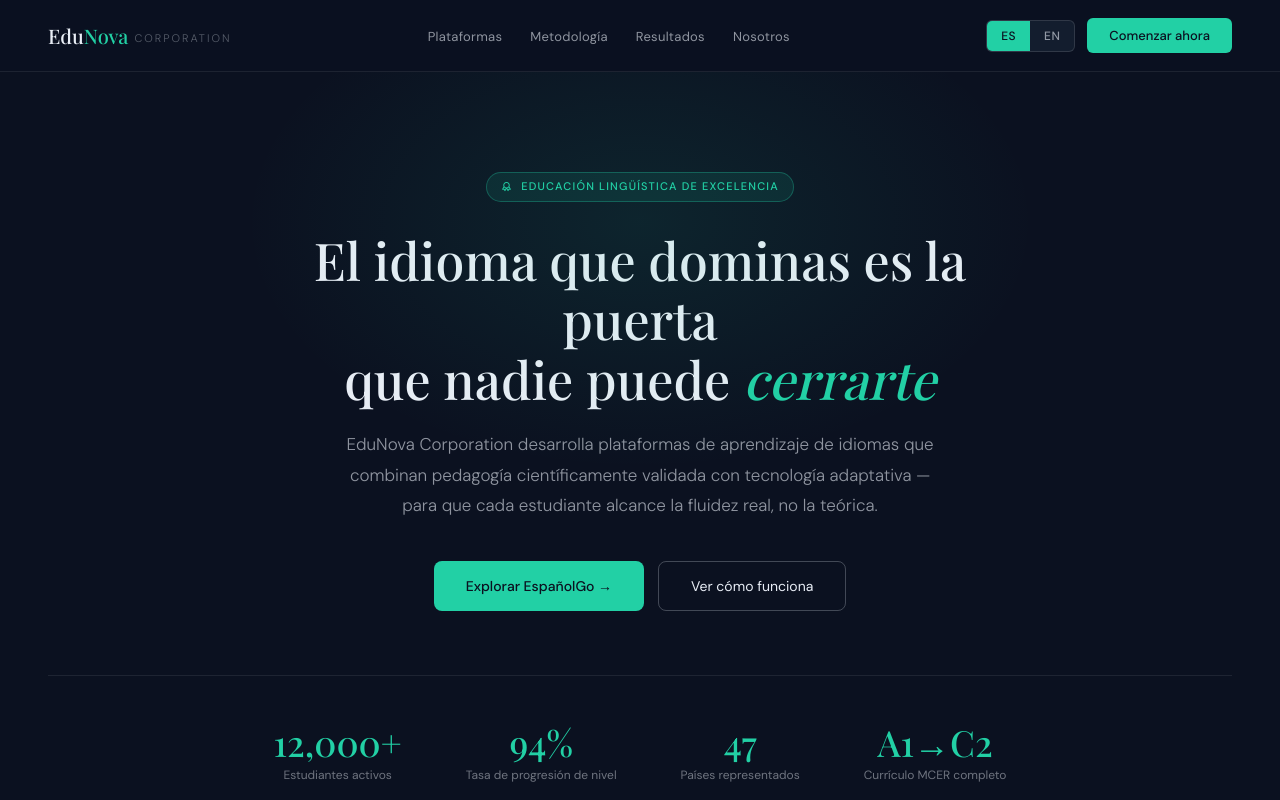
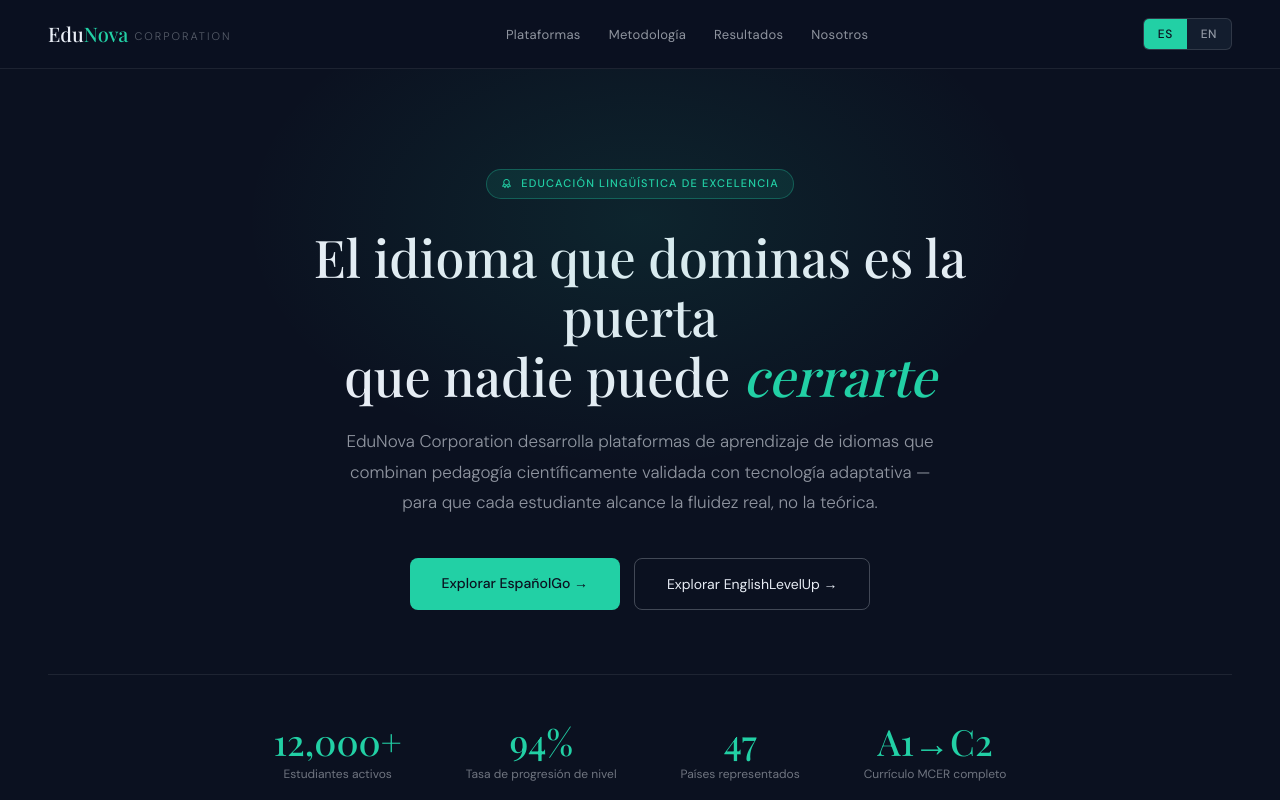
Before and after one commit to EduNovaCO/edunova-corp, a plain HTML site: page index.html in a window 1280 px wide. Shown: the top 800 px of the page. Drawn offline with nearby package versions, Linux system fonts and the light colour scheme; a web font is replaced by a local one.

Commit message:
Update index.html

```diff
--- a/index.html
+++ b/index.html
@@ -551,7 +551,6 @@
       <button class="lang-btn active" id="btn-es" onclick="setLang('es')" aria-pressed="true">ES</button>
       <button class="lang-btn" id="btn-en" onclick="setLang('en')" aria-pressed="false">EN</button>
     </div>
-    <button class="nav-cta" data-es="Comenzar ahora" data-en="Get Started">Comenzar ahora</button>
   </div>
 </nav>
 
@@ -565,7 +564,7 @@
   <p class="hero-sub" data-es="EduNova Corporation desarrolla plataformas de aprendizaje de idiomas que combinan pedagogía científicamente validada con tecnología adaptativa — para que cada estudiante alcance la fluidez real, no la teórica." data-en="EduNova Corporation builds language learning platforms that combine scientifically validated pedagogy with adaptive technology — so every student achieves real fluency, not just textbook knowledge.">EduNova Corporation desarrolla plataformas de aprendizaje de idiomas que combinan pedagogía científicamente validada con tecnología adaptativa — para que cada estudiante alcance la fluidez real, no la teórica.</p>
   <div class="hero-btns">
     <a href="https://6a26c5913623342759fff07b--espanolgo.netlify.app/" target="_blank" rel="noopener" class="btn-primary" style="text-decoration:none;" data-es="Explorar EspañolGo →" data-en="Explore EspañolGo →">Explorar EspañolGo →</a>
-    <button class="btn-secondary" data-es="Ver cómo funciona" data-en="See how it works">Ver cómo funciona</button>
+    <a href="#platforms" class="btn-secondary" style="text-decoration:none;" data-es="Explorar EnglishLevelUp →" data-en="Explore EnglishLevelUp →">Explorar EnglishLevelUp →</a>
   </div>
   <div class="hero-stats">
     <div class="stat-item">
```
